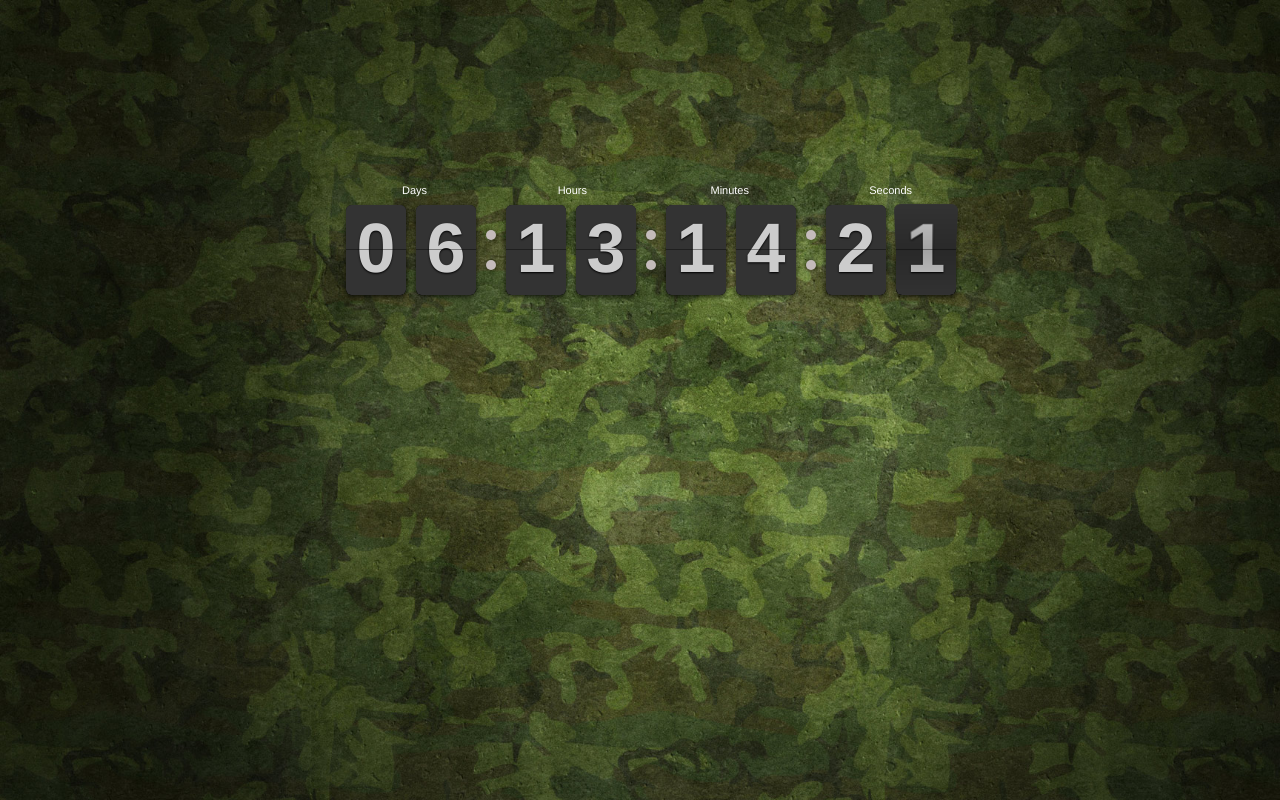
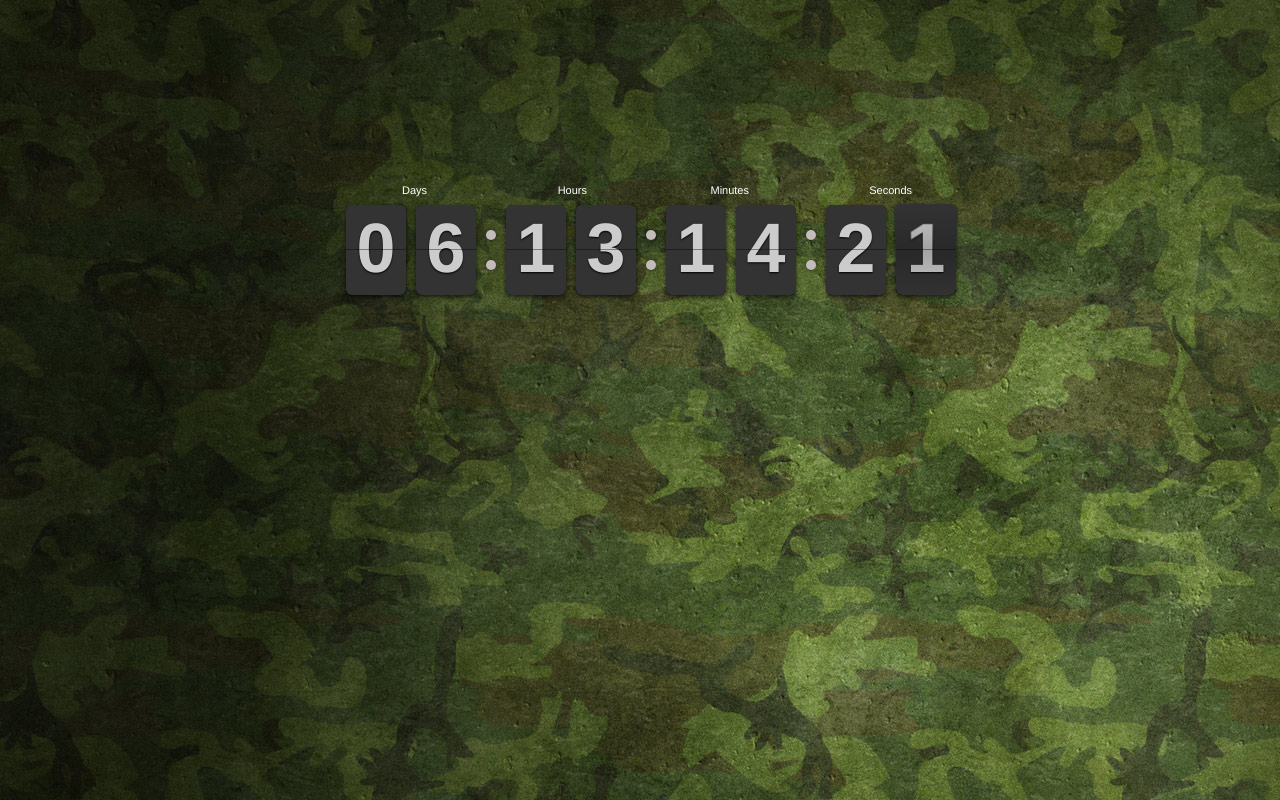
Before and after one commit to EdwardGray/voenka, a plain HTML site: page static/index.html in a window 1280 px wide. Shown: the top 800 px of the page. Drawn offline with Linux system fonts and the light colour scheme.

```diff
--- a/static/css/main.css
+++ b/static/css/main.css
@@ -53,11 +53,13 @@ html.js .loader_inner {
 body {
 	font-family: sans-serif;
 	font-size: 16px;
-	min-width: 320px;
+	min-width: 580px;
 	position: relative;
 	line-height: 1.6;
 	font-family: "RobotoRegular", sans-serif;
 	overflow-x: hidden;
+	width: 100%;
+	background-image: url("../img/kam.jpg");
 }
 .hidden {
 	display: none;
@@ -68,8 +70,3 @@ body {
 	display: inline-flex;
 	justify-content: center;
 }
-
-body {
-	width: 100%;
-	background-image: url("../img/kam.jpg");
-}
--- a/static/index.html
+++ b/static/index.html
@@ -9,16 +9,6 @@
 	<meta charset="utf-8">
 
 	<title>Военка-тайм</title>
-	<style>
-		html { height: 100%; }
-   		body
-		{
-    		margin: 0; /* Убираем отступы */
-    		height: 100%; /* Высота страницы */
-    		background: url(img/voenkaTime.jpg); /* Параметры фона */
-    		background-size: cover; /* Фон занимает всю доступную площадь */
-   		}
-	</style>
 
 
 	<meta name="description" content="">
```
Also changed, not shown: 2 other files.
